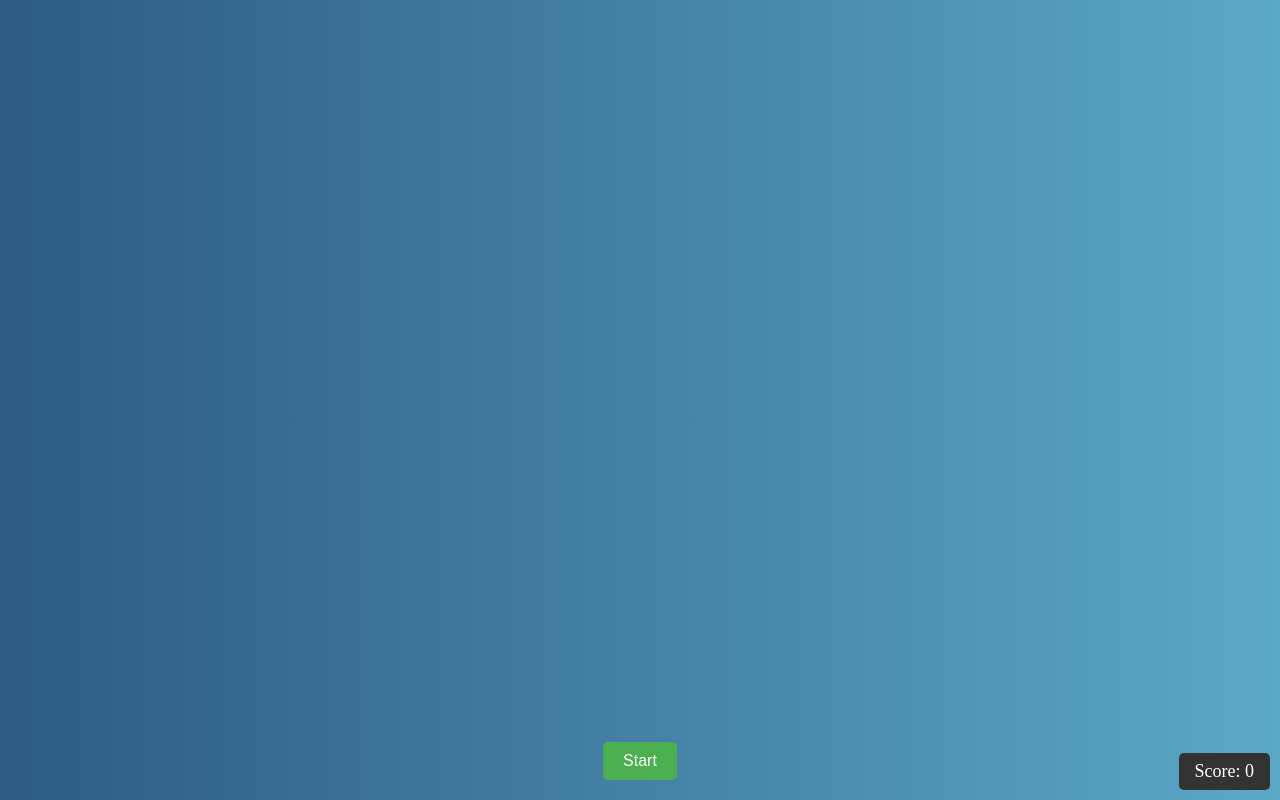
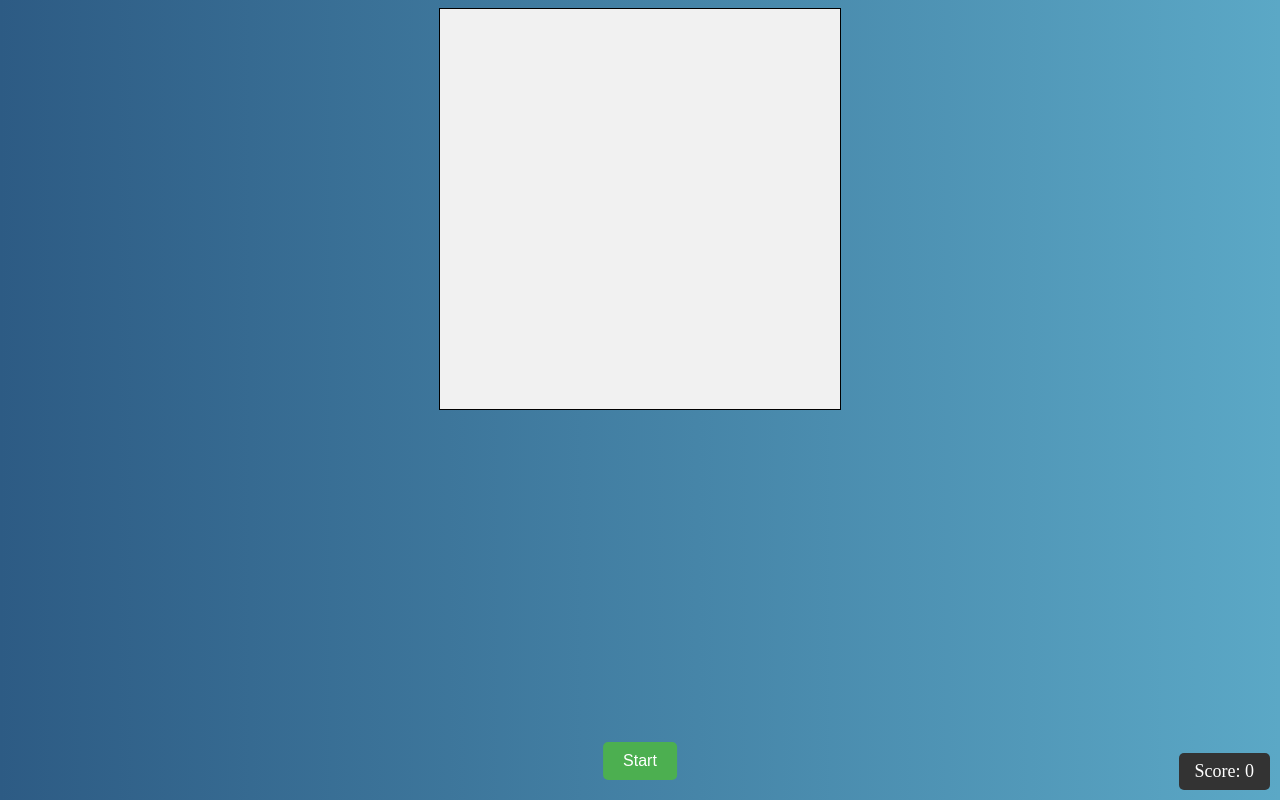
Before and after one commit to Akash6297/snake-game, a plain HTML site: page index.html in a window 1280 px wide. Drawn offline with Linux system fonts and the light colour scheme.

Commit message:
Update snake.css

```diff
--- a/snake.css
+++ b/snake.css
@@ -1,3 +1,9 @@
+canvas {
+    border: 1px solid #000;
+    display: block;
+    margin: 0 auto;
+    background-color: #f1f1f1; /* Set the background color of the canvas */
+}
 body {
     background: linear-gradient(to right, #2d5b84, #5ba8c6);
     overflow: hidden;
```
